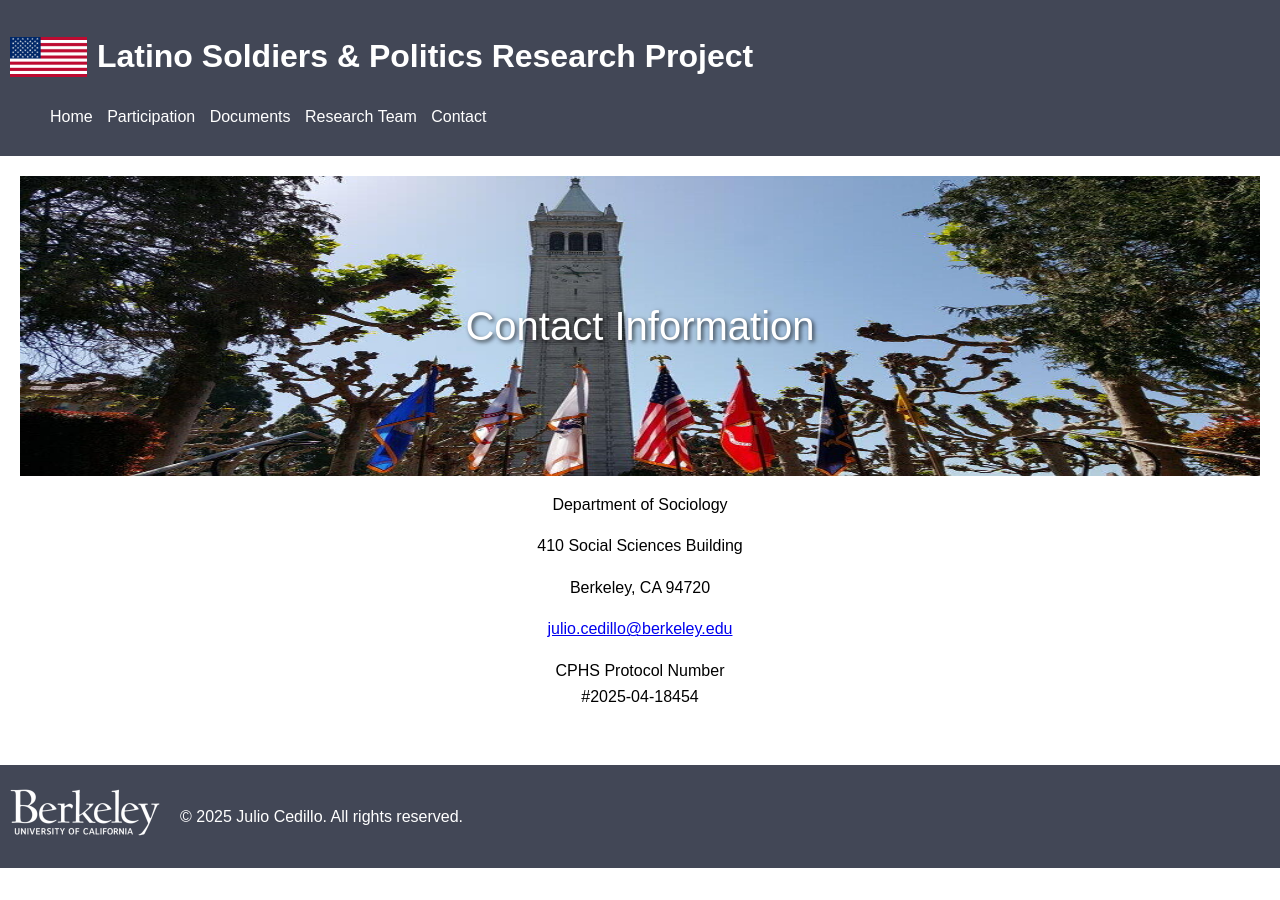
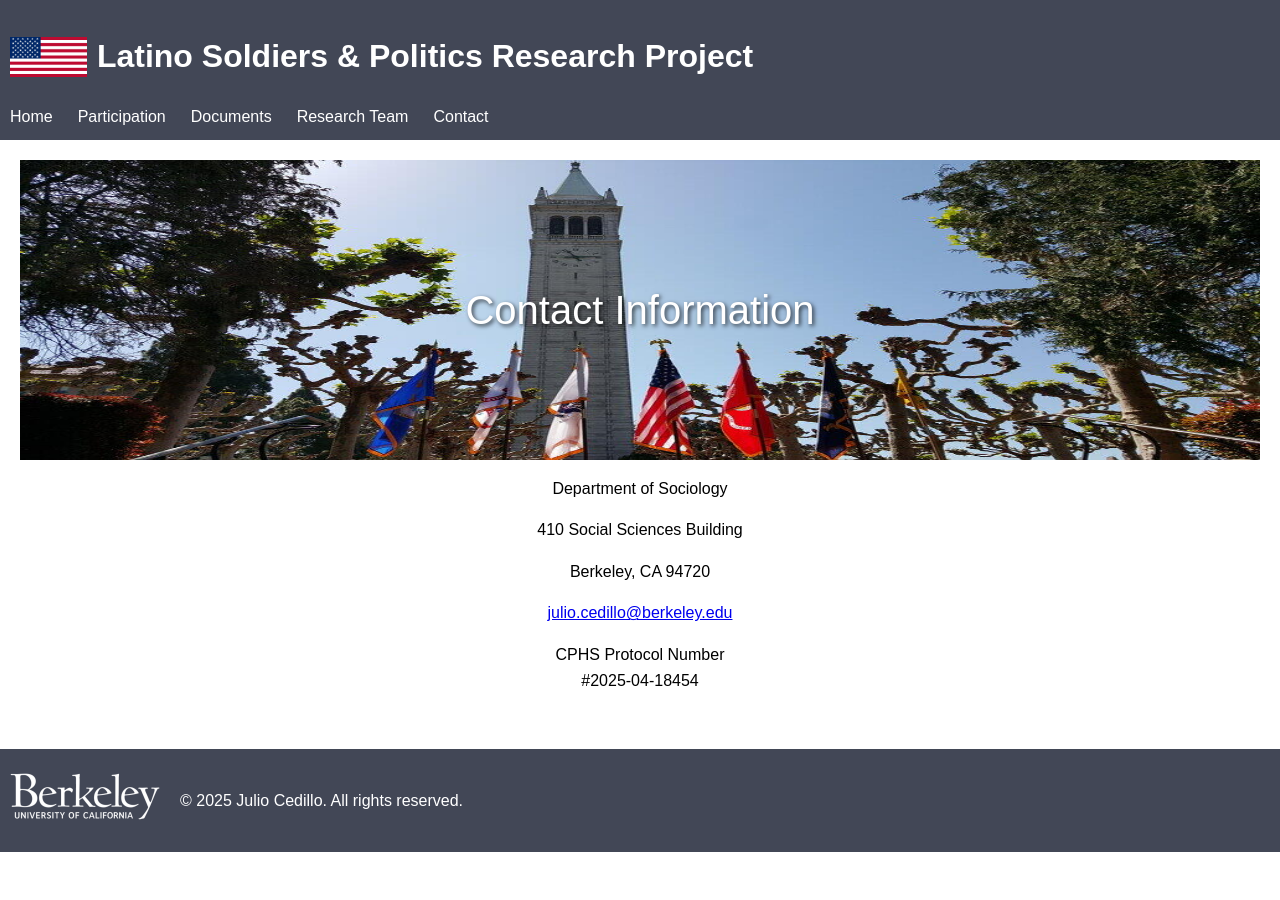
Before and after one commit to juliocedillo/military, a Jekyll site: the page built from contact.md, in a window 1280 px wide. Built offline with Jekyll 4.4.1, drawn with Linux system fonts in a browser that asks for light colours.

Commit message:
Add navbar styling without bullets
Added styling for navbar to remove bullets and set layout.

```diff
--- a/assets/styles.css
+++ b/assets/styles.css
@@ -144,3 +144,31 @@ th {
   background-color: #f4f4f4;
   text-align: left;
 }
+
+/* Navbar styling without bullets */
+nav ul {
+  list-style: none;       /* Remove default bullets */
+  margin: 0;
+  padding: 0;
+  display: flex;          /* Horizontal layout */
+  gap: 15px;              /* Space between links */
+}
+
+nav li {
+  list-style: none;       /* Extra safety */
+  margin: 0;
+  padding: 0;
+}
+
+nav li::before {
+  content: none;          /* Remove pseudo-element bullets if any */
+}
+
+nav a {
+  text-decoration: none;  /* Remove underline */
+  color: #fff;            /* Keep your white links */
+}
+
+nav a:visited {
+  color: #fff;            /* Keep visited links white */
+}
```
